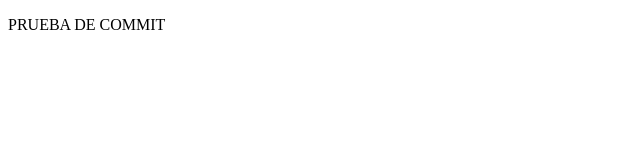
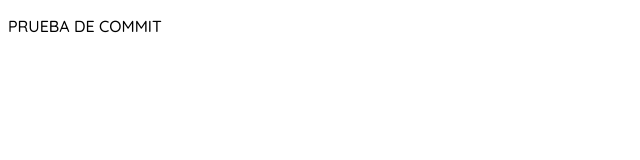
Before and after one commit to vickfaby/frontendCurse, a plain HTML site: page index.html in a window 1280 px wide. Shown: the full height of the page, 0-640 px from the left. Drawn offline with Linux system fonts and the light colour scheme.

Commit message:
se añaden assetes como iconos y logos y colores en variables de css

```diff
--- a/index.html
+++ b/index.html
@@ -4,7 +4,23 @@
     <meta charset="UTF-8">
     <meta http-equiv="X-UA-Compatible" content="IE=edge">
     <meta name="viewport" content="width=device-width, initial-scale=1.0">
+    <link rel="preconnect" href="https://fonts.googleapis.com">
+    <link rel="preconnect" href="https://fonts.gstatic.com" crossorigin>
+    <link href="https://fonts.googleapis.com/css2?family=Quicksand:wght@300;500;700&display=swap" rel="stylesheet">
     <title>Document</title>
+    <style>
+        :root{
+            --white: #FFFFFF;
+            --black: #000000;
+            --very-ligth-pink: #C7C7C7;
+            --text-input-field: #F7F7F7;
+            --hospital-green: #ACD9B2;
+        }
+
+        body{
+            font-family: 'Quicksand', sans-serif;
+        }
+    </style>
 
 </head>
 <body>
```
